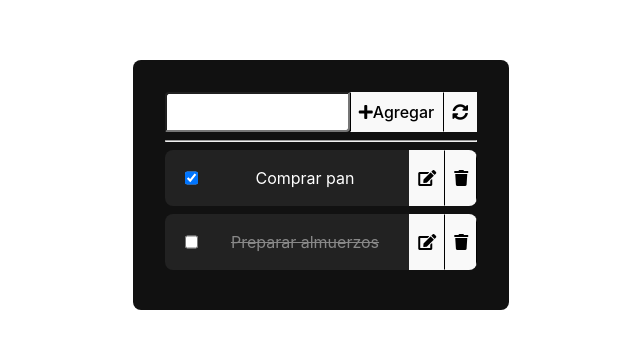
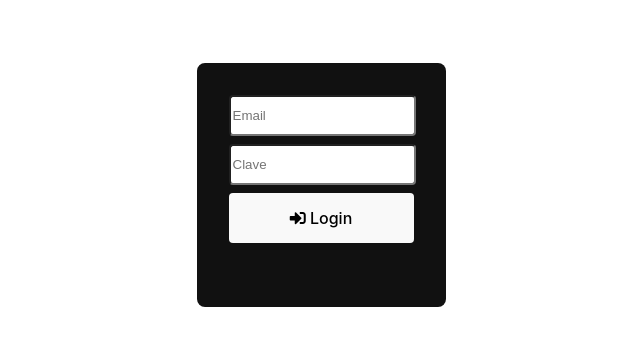
Before and after one commit to dlmo18/inesdi-frameworks-todolist, a React (Vite) app: page / in a window 1280 px wide. Shown: the part 215-564 px from the top of the page, without its empty margins (319-959 px from the left). Built offline with nearby package versions, Linux system fonts and the light colour scheme.

Commit message:
Login html y validaciones aplicadas

```diff
--- a/src/App.css
+++ b/src/App.css
@@ -47,3 +47,38 @@
   display: inline-block;
   padding: 0.25rem 0.5rem;
 }
+
+.login-input {
+  margin-bottom: .5rem;
+}
+
+.login-input input {
+  display: block;
+  border-radius: .25rem;
+  height: 35px;
+  width: 97%;
+  margin: auto;
+}
+
+.login-button {
+  display: block;
+  border-radius: .25rem;
+  height: 50px;
+  width: 100%;
+  margin: auto;
+}
+
+.login-message {
+  color:#fff;
+  padding: 1rem 0;
+  text-align: center;
+  display: none;
+}
+.login-message.error {
+  color: #f00;
+  display: block;
+}
+.login-message.info {
+  color: yellow;
+  display: block;
+}
--- a/src/App.jsx
+++ b/src/App.jsx
@@ -1,13 +1,11 @@
-import TodoList from './components/TodoList';
-import './App.css'
+import TodoList from "./components/TodoList";
+import Login from "./components/Login";
+import "./App.css";
 
 function App() {
+  let auth = true;
 
-  return (
-    <div className="App">
-      <TodoList />
-    </div>
-  )
+  return <div className="App">{auth ? <Login /> : <TodoList />}</div>;
 }
 
-export default App
+export default App;
--- /dev/null
+++ b/src/components/Login.jsx
@@ -0,0 +1,80 @@
+import { useState } from "react";
+
+function Login() {
+  const [msg, setMsg] = useState({
+    text: "",
+    status: "info"
+  });
+  const [login, setLogin] = useState({
+    email: "",
+    password: ""
+  });
+
+  async function loginSubmit(e) {
+
+    e.preventDefault()
+    try {
+
+        if(login.email=="" || !/^[\w-\.]+@([\w-]+\.)+[\w-]{2,4}$/.test(login.email) ) {
+          setMsg({
+            text: "Se necesita un email válido",
+            status: "error"
+          })
+        }
+        else if(login.password=="") {
+          setMsg({
+            text: "Se necesita password",
+            status: "error"
+          })
+        }
+        else {
+          setMsg({
+            text: "Buscando usuario, espere por favor...",
+            status: "info"
+          })
+          console.log(login);
+          // const requestBody = {email, password}
+          // const response = await axios.post('https://reqres.in/api/login', requestBody)
+          // localStorage.setItem('access_token', response.data.access_token)
+        }
+
+    } catch (error) {
+        console.log('Error', error);
+
+    }
+  }
+
+  return (
+    <>
+      <form method="post" onSubmit={loginSubmit} className="login-form">
+        <div className="login-input">
+          <input type="email" className="login-user" value={login.email} placeholder="Email"
+            onChange={(e) =>
+              setLogin({
+                email: e.target.value,
+                password: login.password
+              })
+            }
+          />
+        </div>
+        <div className="login-input">
+          <input type="password" value={login.password} className="login-password" placeholder="Clave"
+            onChange={(e) =>
+              setLogin({
+                email: login.email,
+                password: e.target.value,
+              })
+            }
+          />
+        </div>
+        <button type="submit" className="login-button">
+          <i className="fas fa-sign-in-alt"></i> Login
+        </button>
+        <div className={"login-message " + msg.status}>
+          {msg.text}
+        </div>
+      </form>
+    </>
+  );
+}
+export default Login;
```
Also changed, not shown: 1 other file (tests, documents, lock files or other folders).
